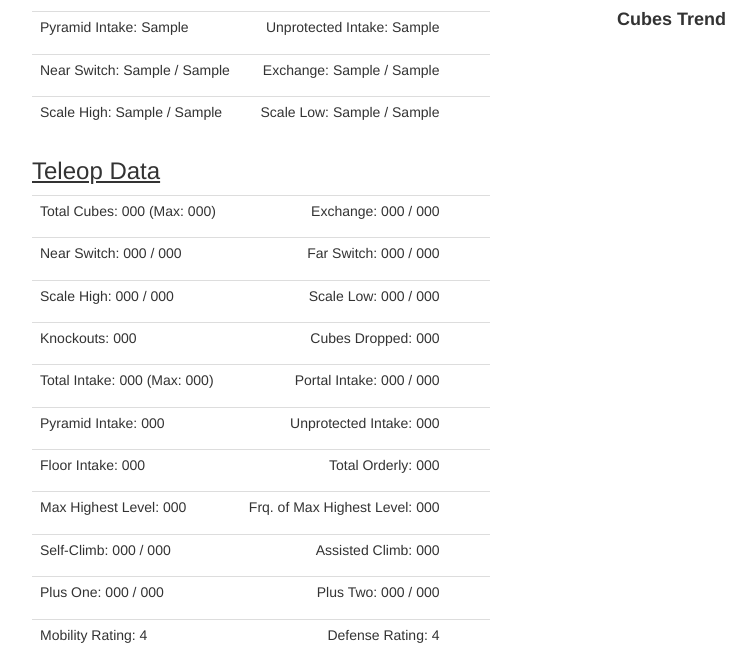
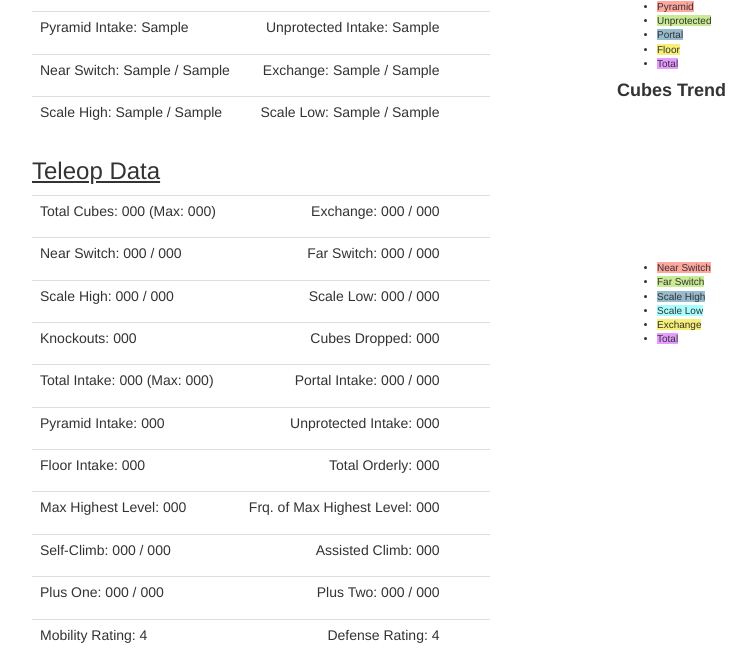
Before and after one commit to ajschoenb/Scouting2018, a Node server app: template views/pages/team.ejs in a window 1280 px wide. Shown: the part 287-947 px from the top of the page, without its empty margins (38-794 px from the left). Run offline with Node 20, Linux system fonts and the light colour scheme; the template is opened without the code that fills it: most values are stand-ins (such as "Sample title", 1, 10 or a date in 2020); a map, chart or similar area stays blank; some libraries are stand-ins or nearby versions.

Commit message:
Added basic HTML-only legend to graphs

```diff
--- a/views/pages/team.ejs
+++ b/views/pages/team.ejs
@@ -99,11 +99,63 @@
         <div>
           <h4><strong>Intake Trend</strong></h4>
           <canvas id="intake_trend"></canvas>
+          <div id="legend">
+            <ul>
+              <li>
+                <span style="background-color: rgba(255,166,158,1)" />
+                Pyramid
+              </li>
+              <li>
+                <span style="background-color: rgba(201,235,148,1)" />
+                Unprotected
+              </li>
+              <li>
+                <span style="background-color: rgba(151,187,205,1)" />
+                Portal
+              </li>
+              <li>
+                <span style="background-color: rgba(247,239,118,1)" />
+                Floor
+              </li>
+              <li>
+                <span style="background-color: rgba(228,156,255,1)" />
+                Total
+              </li>
+            </ul>
+          </div>
         </div>
 
         <div>
           <h4><strong>Cubes Trend</strong></h4>
           <canvas id="cubes_trend"></canvas>
+          <div id="legend">
+            <ul>
+              <li>
+                <span style="background-color: rgba(255,166,158,1)" />
+                Near Switch
+              </li>
+              <li>
+                <span style="background-color: rgba(201,235,148,1)" />
+                Far Switch
+              </li>
+              <li>
+                <span style="background-color: rgba(151,187,205,1)" />
+                Scale High
+              </li>
+              <li>
+                <span style="background-color: rgba(168,254,254,1)" />
+                Scale Low
+              </li>
+              <li>
+                <span style="background-color: rgba(247,239,118,1)" />
+                Exchange
+              </li>
+              <li>
+                <span style="background-color: rgba(228,156,255,1)" />
+                Total
+              </li>
+            </ul>
+          </div>
         </div>
 
         <script type="text/javascript">
```
